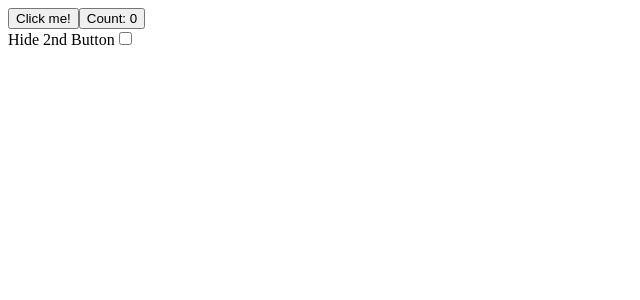
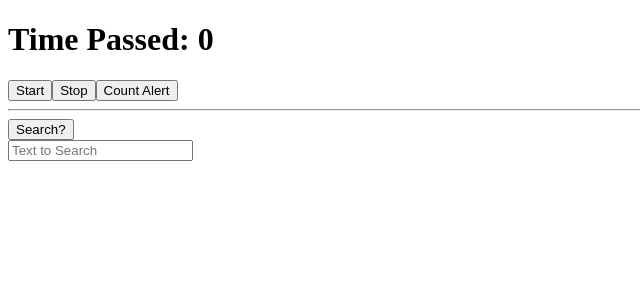
Before and after one commit to shalstein/react-winter-26, a React (Vite) app: page / in a window 1280 px wide. Shown: the top 300 px of the page, without its empty margins (0-640 px from the left). Built offline with nearby package versions, Linux system fonts and the light colour scheme.

Commit message:
add focus button and myVideo

```diff
--- a/src/App.jsx
+++ b/src/App.jsx
@@ -1,28 +1,17 @@
-import OrderForm from "./OrderForm";
-import CounterButton from "./CounterButton";
-import { useRef, useState } from "react";
+import { useRef } from "react";
+import Stopwatch from "./Stopwatch";
 function App() {
-  const [hidden, setHidden] = useState(false);
-  //let currentCount = 0;
-  const currentCountRef = useRef(0);
   console.log("we rerendered app.jsx");
+  const inputRef = useRef(null);
   return (
     <>
-      <button
-        onClick={() =>
-          alert("clicked " + ++currentCountRef.current + " times!")
-        }
-      >
-        Click me!
+      <Stopwatch />
+      <hr />
+      <button id="button" onClick={() => inputRef.current.focus()}>
+        Search?
       </button>
-      <CounterButton hidden={hidden} />
       <br />
-      <label>Hide 2nd Button</label>
-      <input
-        type="checkbox"
-        checked={hidden}
-        onChange={() => setHidden(!hidden)}
-      />
+      <input ref={inputRef} placeholder="Text to Search" />
     </>
   );
 }
--- /dev/null
+++ b/src/Stopwatch.jsx
@@ -0,0 +1,44 @@
+import { useState, useRef } from "react";
+
+export default function Stopwatch() {
+  const [startTime, setStartTime] = useState(null);
+  const [now, setNow] = useState(null);
+  const intervalId = useRef(null);
+  const count = useRef(0);
+  let myNotGoodCounter = 0;
+  function handleStart() {
+    setStartTime(Date.now);
+
+    clearInterval(intervalId.current);
+    intervalId.current = setInterval(() => {
+      setNow(Date.now);
+    }, 10);
+  }
+
+  function handleStop() {
+    clearInterval(intervalId.current);
+  }
+
+  let secondsPassed = 0;
+  if (startTime != null && now != null) {
+    secondsPassed = (now - startTime) / 1000;
+  }
+
+  return (
+    <>
+      <h1>Time Passed: {secondsPassed}</h1>
+      <button onClick={handleStart}>Start</button>
+      <button onClick={handleStop}>Stop</button>
+      <button
+        onClick={() => {
+          alert("clicked " + count.current + " times");
+          count.current = count.current + 1;
+          myNotGoodCounter = myNotGoodCounter + 1;
+          console.log(myNotGoodCounter);
+        }}
+      >
+        Count Alert
+      </button>
+    </>
+  );
+}
```
Also changed, not shown: src/MyVideo.jsx (added, +19 -0 lines).
